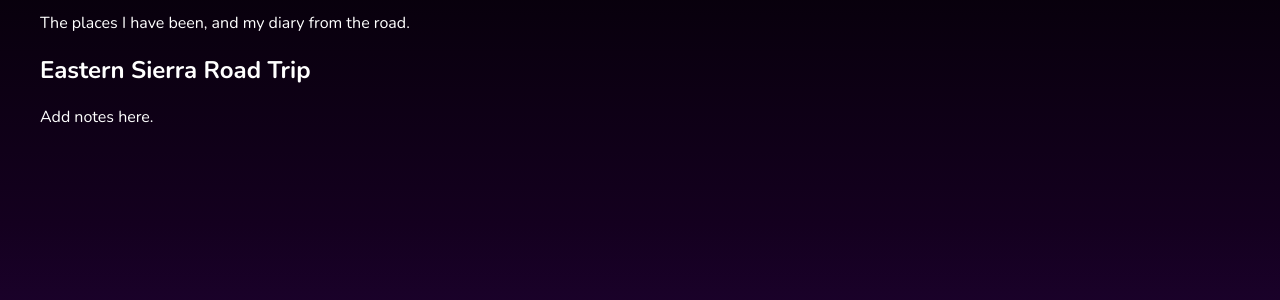
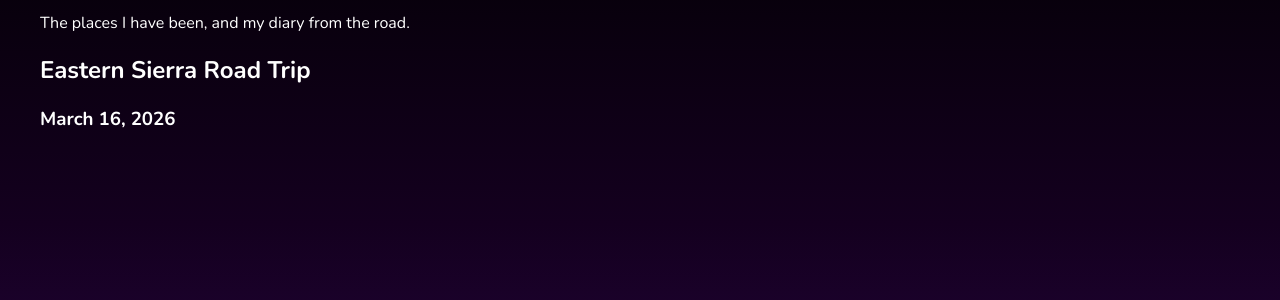
Before and after one commit to AK4032/AK4032.github.io, a Jekyll site: the page built from pages/travel.md, in a window 1280 px wide. Shown: the part 154-454 px from the top of the page. Built offline with Jekyll 4.4.1, drawn with Linux system fonts in a browser that asks for light colours; a style sheet for code colours, icons or effects is not loaded.

Commit message:
Update travel.md

```diff
--- a/pages/travel.md
+++ b/pages/travel.md
@@ -9,4 +9,4 @@ The places I have been, and my diary from the road.
 
 ## Eastern Sierra Road Trip
 
-Add notes here.
+### March 16, 2026
```
